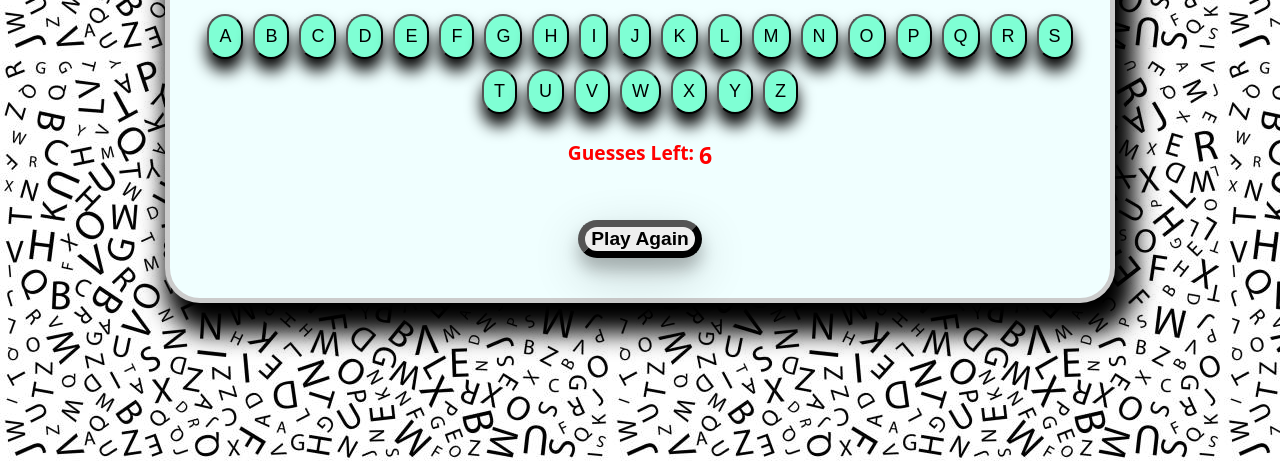
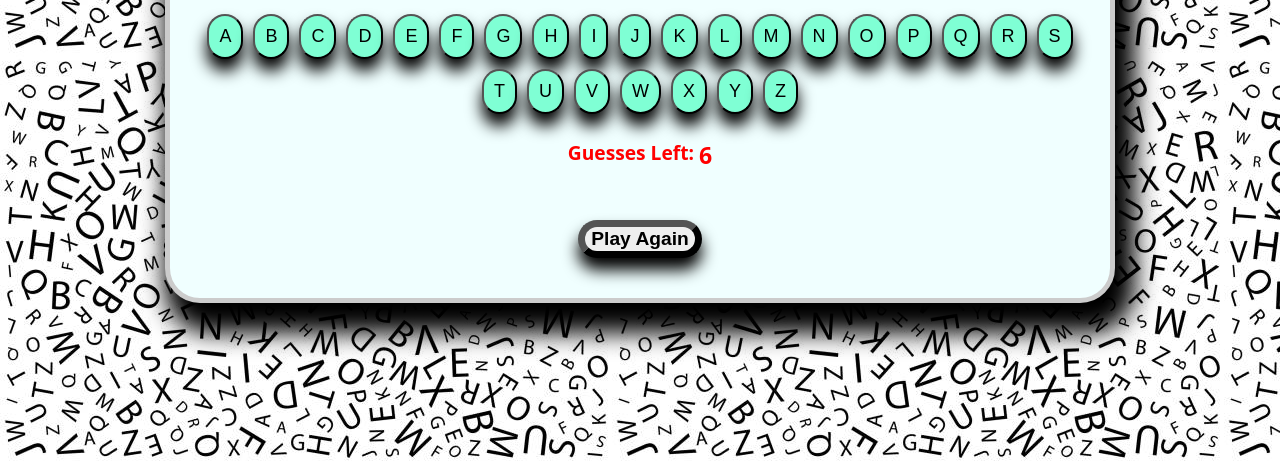
Before and after one commit to Muhannedo/HangMan, a plain HTML site: page index.html in a window 1280 px wide. In both pictures the pointer is over the button "Play Again". Shown: the part 355-816 px from the top of the page. Drawn offline with Linux system fonts and the light colour scheme.

```diff
--- a/css/style.css
+++ b/css/style.css
@@ -95,5 +95,5 @@ span {
   cursor: pointer;
 }
 #play-again:hover{
-  box-shadow: 0 12px 16px 0 rgba(0,0,0,0.24),0 17px 50px 0 rgba(0,0,0,0.19);
+  box-shadow: 0 12px 16px 0;
 }
```
Also changed, not shown: 1 other file.
